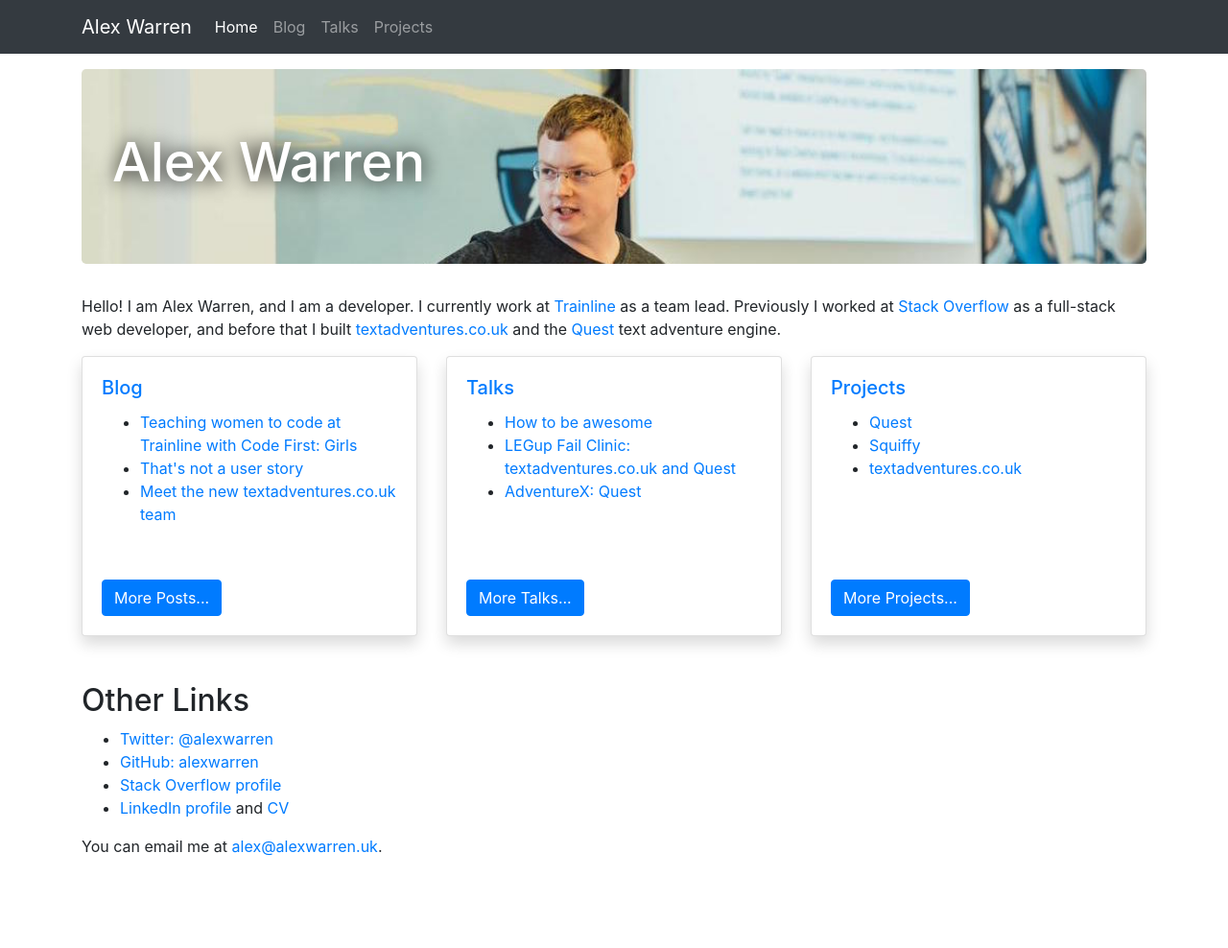
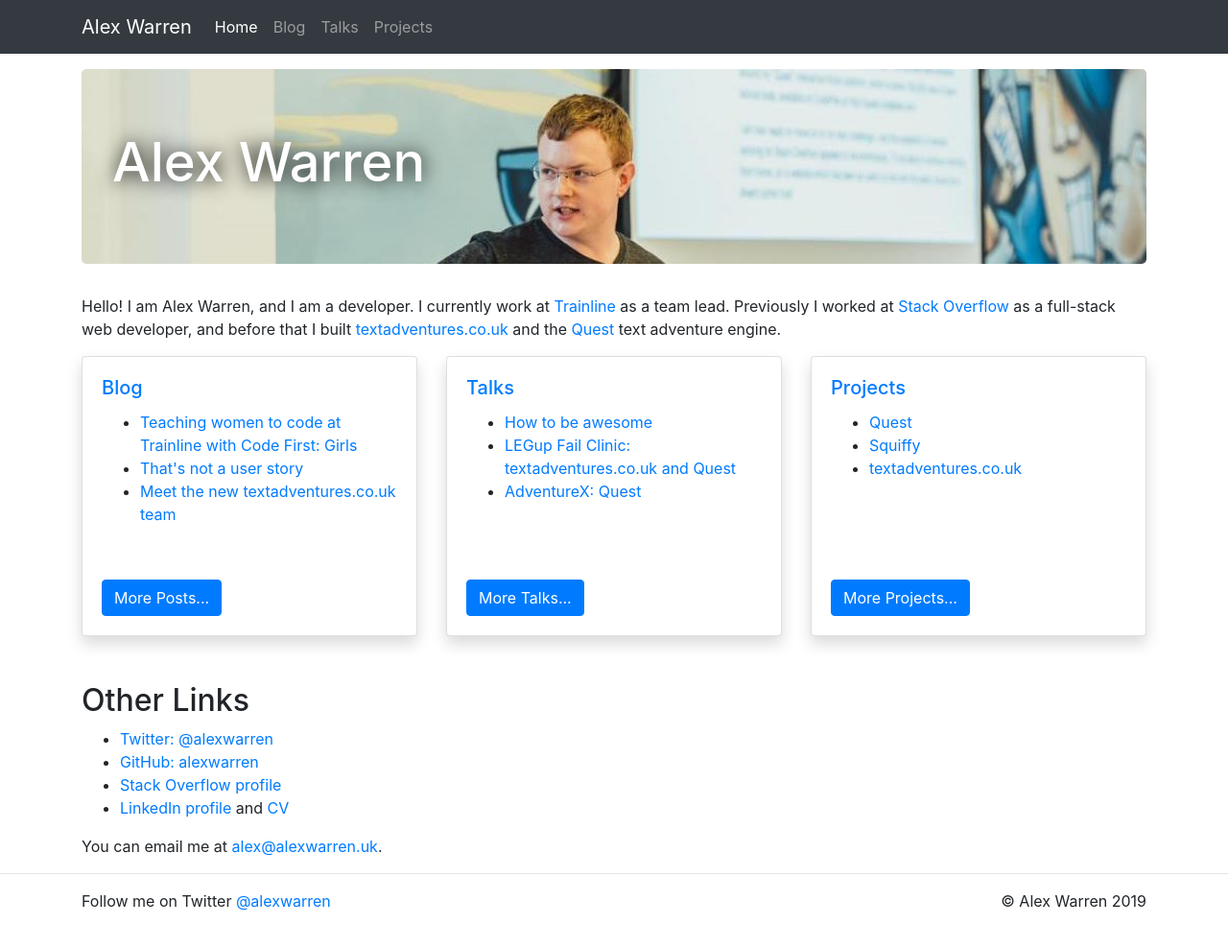
Before and after one commit to alexwarren/alexwarren.github.io, a Jekyll site: the page built from index.md, in a window 1280 px wide and 999 px high. Shown: the top 988 px of the window at 96% size. Built offline with Jekyll 4.4.1, drawn with Linux system fonts in a browser that asks for light colours.

Commit message:
Add footer

```diff
--- a/_layouts/page.html
+++ b/_layouts/page.html
@@ -57,6 +57,19 @@
         {{content}}
     </div>
 
+    <hr>
+
+    <div class="container">
+        <div class="row mb-5">
+            <div class="col-md">
+                Follow me on Twitter <a href="https://twitter.com/alexwarren">@alexwarren</a>
+            </div>
+            <div class="col-md text-right">
+                &copy; Alex Warren {{ site.time | date: '%Y' }}
+            </div>
+        </div>
+    </div>
+
     <script src="https://code.jquery.com/jquery-3.3.1.slim.min.js" integrity="sha384-q8i/X+965DzO0rT7abK41JStQIAqVgRVzpbzo5smXKp4YfRvH+8abtTE1Pi6jizo" crossorigin="anonymous"></script>
     <script src="https://cdnjs.cloudflare.com/ajax/libs/popper.js/1.14.7/umd/popper.min.js" integrity="sha384-UO2eT0CpHqdSJQ6hJty5KVphtPhzWj9WO1clHTMGa3JDZwrnQq4sF86dIHNDz0W1" crossorigin="anonymous"></script>
     <script src="https://stackpath.bootstrapcdn.com/bootstrap/4.3.1/js/bootstrap.min.js" integrity="sha384-JjSmVgyd0p3pXB1rRibZUAYoIIy6OrQ6VrjIEaFf/nJGzIxFDsf4x0xIM+B07jRM" crossorigin="anonymous"></script>
```
